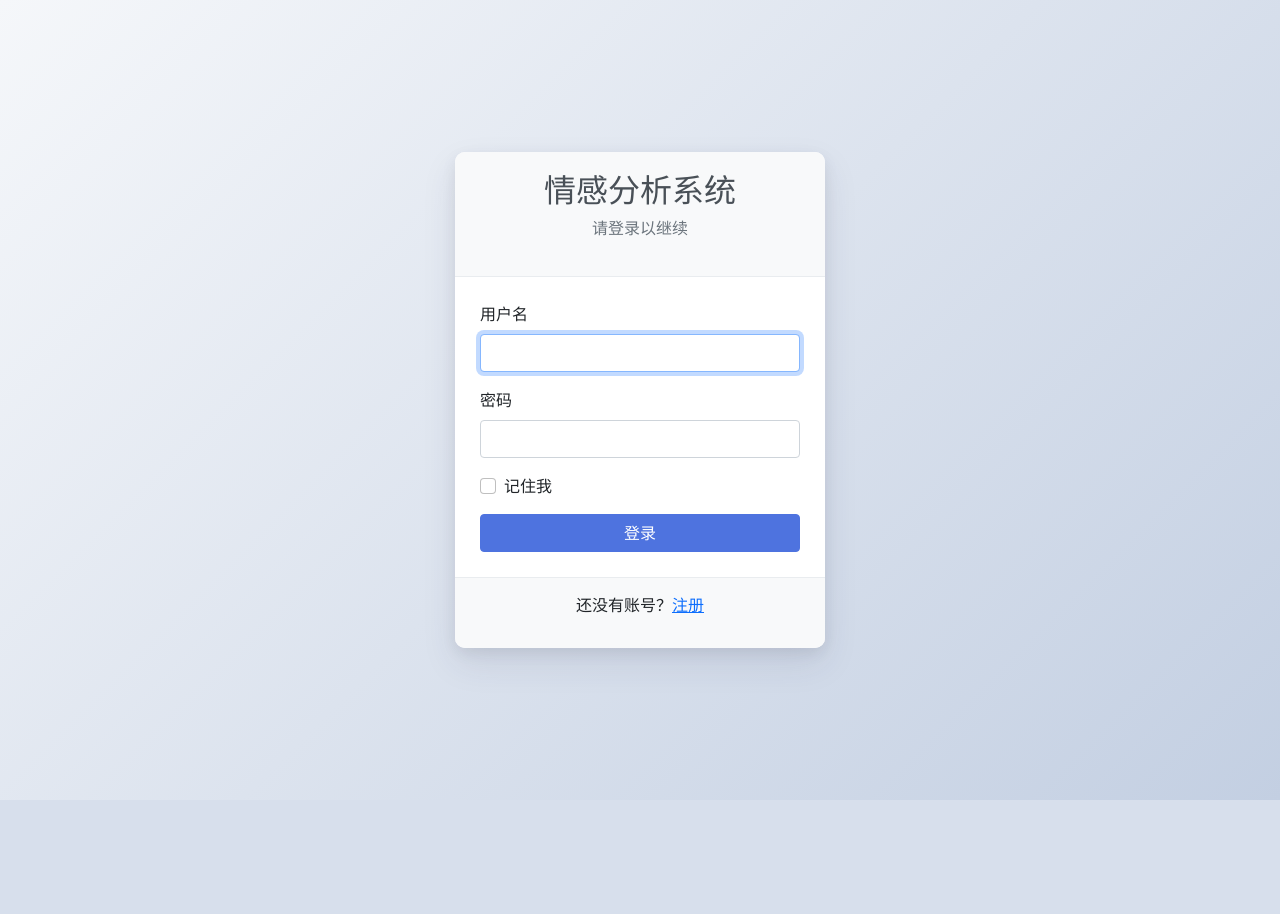
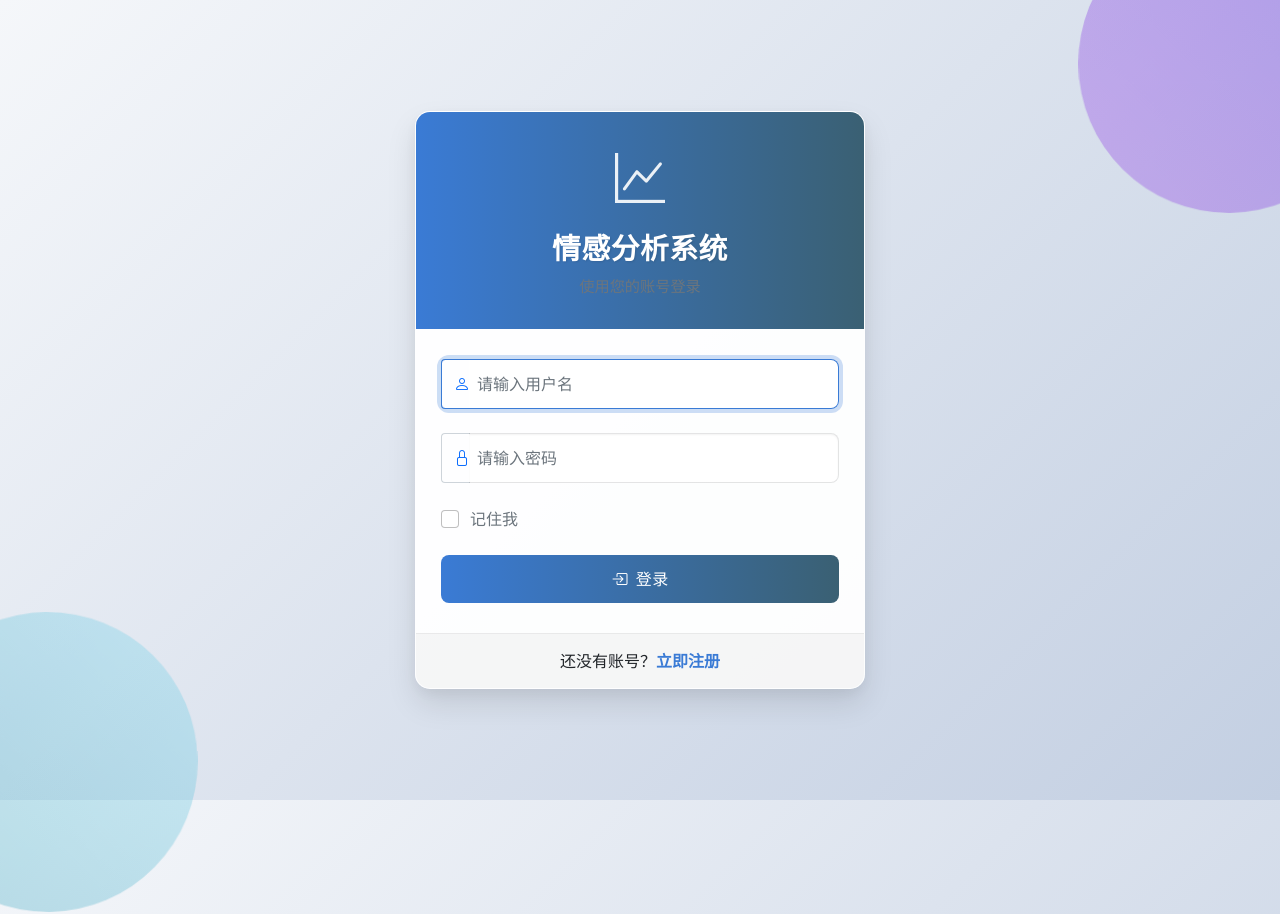
Before and after one commit to HeadmasterEggy/shebi, a Flask app: page / in a window 1280 px wide; the page is wider, and only the part inside the window is pictured. Before the commit the page ends 800 px from the top of that part, so only its background shows below. Run offline with Flask 3, Linux system fonts and the light colour scheme; some libraries are stand-ins or nearby versions.

Commit message:
优化登录和注册页面的用户界面，增加图标和占位符文本，提升用户体验

```diff
--- a/static/css/login.css
+++ b/static/css/login.css
@@ -1,61 +1,263 @@
-.login-page {
+/* Login and Registration Page Styles */
+body.login-page {
+    background: linear-gradient(135deg, #f5f7fa 0%, #c3cfe2 100%);
     min-height: 100vh;
     display: flex;
-    background: linear-gradient(135deg, #f5f7fa 0%, #c3cfe2 100%);
     align-items: center;
     justify-content: center;
+    padding: 20px;
+    position: relative;
+    overflow: hidden;
+}
+
+/* Animated background elements */
+.login-page::before,
+.login-page::after {
+    content: '';
+    position: absolute;
+    width: 300px;
+    height: 300px;
+    border-radius: 50%;
+    opacity: 0.3;
+}
+
+.login-page::before {
+    background: linear-gradient(45deg, #8e2de2, #4a00e0);
+    top: -100px;
+    right: -100px;
+    animation: float 12s ease-in-out infinite;
+}
+
+.login-page::after {
+    background: linear-gradient(45deg, #2193b0, #6dd5ed);
+    bottom: -100px;
+    left: -100px;
+    animation: float 15s ease-in-out infinite reverse;
+}
+
+@keyframes float {
+    0%, 100% {
+        transform: translate(0, 0) rotate(0deg);
+    }
+    25% {
+        transform: translate(20px, -20px) rotate(5deg);
+    }
+    50% {
+        transform: translate(0, 15px) rotate(0deg);
+    }
+    75% {
+        transform: translate(-20px, -10px) rotate(-5deg);
+    }
 }
 
 .login-container {
     width: 100%;
-    max-width: 400px;
-    padding: 15px;
+    max-width: 450px;
+    z-index: 1;
+    animation: fadeSlideUp 0.8s ease-out forwards;
+}
+
+@keyframes fadeSlideUp {
+    from {
+        opacity: 0;
+        transform: translateY(20px);
+    }
+    to {
+        opacity: 1;
+        transform: translateY(0);
+    }
 }
 
 .login-card {
-    background-color: #fff;
-    border-radius: 10px;
-    box-shadow: 0 15px 35px rgba(50, 50, 93, 0.1), 0 5px 15px rgba(0, 0, 0, 0.07);
+    background-color: rgba(255, 255, 255, 0.95);
+    border-radius: 15px;
+    box-shadow: 0 15px 30px rgba(0, 0, 0, 0.1),
+                0 5px 15px rgba(0, 0, 0, 0.05);
     overflow: hidden;
+    transition: all 0.3s ease;
+    backdrop-filter: blur(5px);
+    border: 1px solid rgba(255, 255, 255, 0.2);
 }
 
-.login-card .card-header {
-    background-color: #f8f9fa;
-    border-bottom: 1px solid #e9ecef;
-    padding: 20px;
+.login-card:hover {
+    box-shadow: 0 20px 40px rgba(0, 0, 0, 0.15),
+                0 10px 20px rgba(0, 0, 0, 0.1);
+    transform: translateY(-5px);
 }
 
-.login-card .card-header h2 {
-    margin-bottom: 5px;
-    color: #495057;
+.card-header {
+    background: linear-gradient(to right, #3a7bd5, #3a6073);
+    padding: 30px 25px;
+    border-bottom: none;
+    text-align: center;
 }
 
-.login-card .card-body {
-    padding: 25px;
+.card-header h2 {
+    color: white;
+    margin-bottom: 10px;
+    font-weight: 600;
+    letter-spacing: 0.5px;
+    font-size: 1.8rem;
+    text-shadow: 1px 1px 2px rgba(0, 0, 0, 0.1);
 }
 
-.login-card .card-footer {
-    background-color: #f8f9fa;
-    border-top: 1px solid #e9ecef;
-    padding: 15px;
+.card-header p {
+    color: rgba(255, 255, 255, 0.8);
+    margin-bottom: 0;
+    font-size: 0.95rem;
 }
 
-.login-card .btn-primary {
-    background-color: #4e73df;
-    border-color: #4e73df;
+.card-body {
+    padding: 30px 25px;
 }
 
-.login-card .btn-primary:hover {
-    background-color: #2e59d9;
-    border-color: #2653d4;
+.card-footer {
+    background: rgba(0, 0, 0, 0.03);
+    padding: 15px;
+    border-top: 1px solid rgba(0, 0, 0, 0.05);
 }
 
-.login-card .btn-success {
-    background-color: #1cc88a;
-    border-color: #1cc88a;
+.form-label {
+    font-weight: 500;
+    color: #495057;
+    margin-bottom: 8px;
+    font-size: 0.95rem;
 }
 
-.login-card .btn-success:hover {
-    background-color: #17a673;
-    border-color: #169b6b;
+.form-control {
+    border-radius: 8px;
+    padding: 12px 16px;
+    font-size: 1rem;
+    border: 1px solid rgba(0, 0, 0, 0.1);
+    transition: all 0.3s ease;
+    box-shadow: inset 0 1px 2px rgba(0, 0, 0, 0.05);
 }
+
+.form-control:focus {
+    border-color: #3a7bd5;
+    box-shadow: 0 0 0 0.25rem rgba(58, 123, 213, 0.25);
+}
+
+.btn {
+    padding: 12px 24px;
+    font-weight: 500;
+    border-radius: 8px;
+    transition: all 0.3s ease;
+    letter-spacing: 0.3px;
+}
+
+.btn-primary {
+    background: linear-gradient(to right, #3a7bd5, #3a6073);
+    border: none;
+}
+
+.btn-success {
+    background: linear-gradient(to right, #11998e, #38ef7d);
+    border: none;
+}
+
+.btn:hover {
+    transform: translateY(-2px);
+    box-shadow: 0 5px 15px rgba(0, 0, 0, 0.1);
+}
+
+.btn-primary:hover, .btn-primary:focus {
+    background: linear-gradient(to right, #4a8bdf, #4a7083);
+    box-shadow: 0 5px 15px rgba(58, 123, 213, 0.3);
+}
+
+.btn-success:hover, .btn-success:focus {
+    background: linear-gradient(to right, #21a98e, #48ff8d);
+    box-shadow: 0 5px 15px rgba(17, 153, 142, 0.3);
+}
+
+.form-check-input {
+    width: 18px;
+    height: 18px;
+    margin-top: 0.2rem;
+}
+
+.form-check-label {
+    padding-left: 5px;
+    color: #6c757d;
+}
+
+.alert {
+    border-radius: 8px;
+    padding: 15px;
+    margin-bottom: 20px;
+    border: none;
+    animation: fadeIn 0.5s ease;
+}
+
+.alert-danger {
+    background-color: rgba(220, 53, 69, 0.1);
+    color: #dc3545;
+}
+
+@keyframes fadeIn {
+    from { opacity: 0; }
+    to { opacity: 1; }
+}
+
+.card-footer a {
+    color: #3a7bd5;
+    text-decoration: none;
+    font-weight: 500;
+    transition: all 0.2s ease;
+}
+
+.card-footer a:hover {
+    color: #2a5a9c;
+    text-decoration: underline;
+}
+
+/* Brand icon in login card */
+.brand-icon {
+    font-size: 50px;
+    color: rgba(255, 255, 255, 0.9);
+    margin-bottom: 15px;
+}
+
+/* Input group with icons */
+.input-group-text {
+    background-color: transparent;
+    border-right: none;
+    padding-right: 0;
+}
+
+.input-group .form-control {
+    border-left: none;
+    padding-left: 0;
+}
+
+.input-group:focus-within {
+    box-shadow: 0 0 0 0.25rem rgba(58, 123, 213, 0.25);
+    border-radius: 8px;
+}
+
+.input-group:focus-within .input-group-text,
+.input-group:focus-within .form-control {
+    border-color: #3a7bd5;
+    box-shadow: none;
+}
+
+/* Responsive adjustments */
+@media (max-width: 576px) {
+    .login-container {
+        max-width: 100%;
+        padding: 15px;
+    }
+
+    .card-header {
+        padding: 20px 15px;
+    }
+
+    .card-body {
+        padding: 20px 15px;
+    }
+
+    .btn {
+        padding: 10px 16px;
+    }
+}
--- a/templates/login.html
+++ b/templates/login.html
@@ -13,38 +13,52 @@
 <div class="login-container">
     <div class="login-card">
         <div class="card-header text-center">
+            <div class="brand-icon">
+                <i class="bi bi-graph-up"></i>
+            </div>
             <h2>情感分析系统</h2>
-            <p class="text-muted">请登录以继续</p>
+            <p class="text-muted">使用您的账号登录</p>
         </div>
         <div class="card-body">
             {% with messages = get_flashed_messages() %}
             {% if messages %}
             <div class="alert alert-danger">
+                <i class="bi bi-exclamation-circle me-2"></i>
                 {{ messages[0] }}
             </div>
             {% endif %}
             {% endwith %}
 
             <form method="POST" action="{{ url_for('auth.login') }}">
-                <div class="form-group mb-3">
-                    <label for="username" class="form-label">用户名</label>
-                    <input type="text" class="form-control" id="username" name="username" required autofocus>
+                <div class="form-group mb-4">
+                    <div class="input-group">
+                        <span class="input-group-text bg-transparent">
+                            <i class="bi bi-person text-primary"></i>
+                        </span>
+                        <input type="text" class="form-control border-start-0 ps-2" id="username" name="username" placeholder="请输入用户名" required autofocus>
+                    </div>
                 </div>
-                <div class="form-group mb-3">
-                    <label for="password" class="form-label">密码</label>
-                    <input type="password" class="form-control" id="password" name="password" required>
+                <div class="form-group mb-4">
+                    <div class="input-group">
+                        <span class="input-group-text bg-transparent">
+                            <i class="bi bi-lock text-primary"></i>
+                        </span>
+                        <input type="password" class="form-control border-start-0 ps-2" id="password" name="password" placeholder="请输入密码" required>
+                    </div>
                 </div>
-                <div class="form-check mb-3">
+                <div class="form-check mb-4">
                     <input type="checkbox" class="form-check-input" id="remember" name="remember">
                     <label class="form-check-label" for="remember">记住我</label>
                 </div>
                 <div class="d-grid gap-2">
-                    <button type="submit" class="btn btn-primary">登录</button>
+                    <button type="submit" class="btn btn-primary">
+                        <i class="bi bi-box-arrow-in-right me-2"></i>登录
+                    </button>
                 </div>
             </form>
         </div>
         <div class="card-footer text-center">
-            <p>还没有账号？<a href="{{ url_for('auth.register') }}">注册</a></p>
+            <p class="mb-0">还没有账号？<a href="{{ url_for('auth.register') }}" class="fw-bold">立即注册</a></p>
         </div>
     </div>
 </div>
```
Also changed, not shown: templates/register.html (+30 -11 lines).
